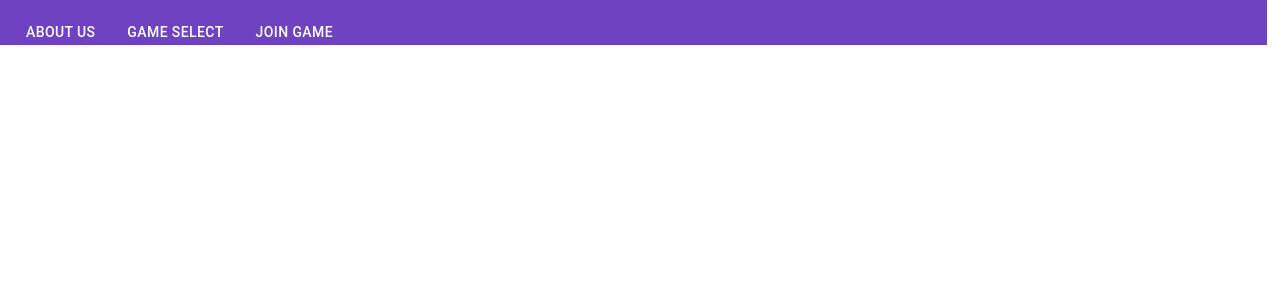
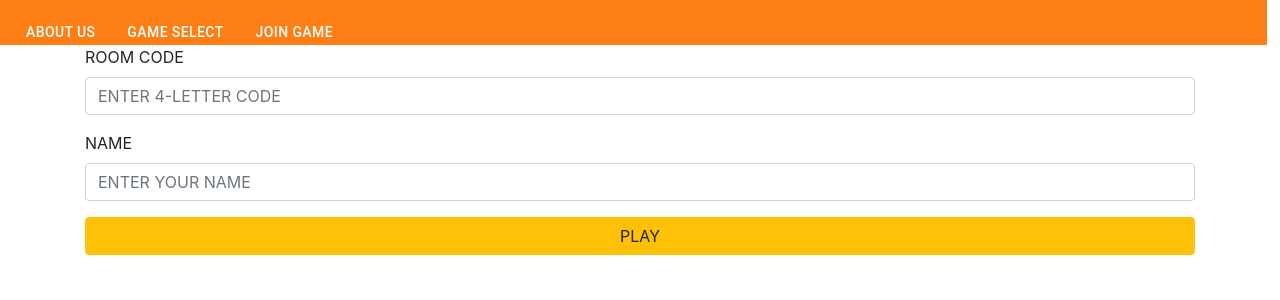
Before and after one commit to ProjectsWithTheBois/SachBoxNew, a React (Create React App) app in the folder my-app/: page /joingame in a window 1280 px wide. Shown: the top 300 px of the page. Built offline with nearby package versions, Linux system fonts and the light colour scheme.

Commit message:
Implemented basic join game page, creating the js file and importing … (#16)
* Implemented basic join game page, creating the js file and importing and using the component on App.js

* Added comments and fixed the spacing.

* Added FIXME for button functionality.

```diff
--- a/my-app/src/App.js
+++ b/my-app/src/App.js
@@ -6,6 +6,7 @@ import {
   Route
 } from "react-router-dom";
 import 'bootstrap/dist/css/bootstrap.min.css';
+import JoinGamePage from "./components/joinGamePage/joinGamePage.js"
 
 import Header from '../src/components/Header/Header'
 
@@ -24,7 +25,7 @@ function App() {
           <p>Replace this with game select component</p>
         </Route>
         <Route path="/joingame">
-          <p>Replace this with join game component</p>
+          <JoinGamePage/>
         </Route>
         <Route exact path="/beachspeech"> {/*may have to create sub routes depending on how we create the game*/}
           <p>Replace this with game lobby component</p>
--- a/my-app/src/components/Header/Header.css
+++ b/my-app/src/components/Header/Header.css
@@ -3,11 +3,11 @@
   }
 
   #header {
-    background-color: var(--purple);
+    background-color: var(--orange);
     padding: 10px;
     font-weight: bolder;
     overflow: hidden;
-    position: fixed;
+    position: relative;
     width: 99%;
     top: 0px;
     height: 45px;
--- /dev/null
+++ b/my-app/src/components/joinGamePage/joinGamePage.js
@@ -0,0 +1,26 @@
+import React from 'react';
+import 'bootstrap/dist/css/bootstrap.min.css';
+
+function JoinGamePage(){
+    return (
+        <div>
+            <title> Project with the BOIS </title>
+            <div className ="container">
+                <form>
+                    <div className ="form-group">
+                        <label for="text">ROOM CODE</label>
+                        <input type="text" class="form-control" id="inputRoomCode" placeholder="ENTER 4-LETTER CODE"  maxlength="4"  autocapitalize="off" autocorrect="off" autocomplete="off"/>
+                        {/*type/class is basic bootstrap, placeholder is what appears in the bar when it isn't filled in, maxlength sets max length of input (4 digit code), autocaptializing, autocorrect and autocomplete when you input text is all turned off */}
+                    </div>
+                    <div class="form-group">
+                        <label for="exampleInputPassword1">NAME</label>
+                        <input type="text" class="form-control" id="inputName" placeholder="ENTER YOUR NAME"/>
+                    </div>
+                    <button type="submit" class="btn btn-warning btn-block">PLAY</button>
+                    {/*FIXME:Button logic to send text inputed from form to an endpoint.*/}
+                </form>
+            </div>
+        </div>
+    );
+}
+export default JoinGamePage
```
